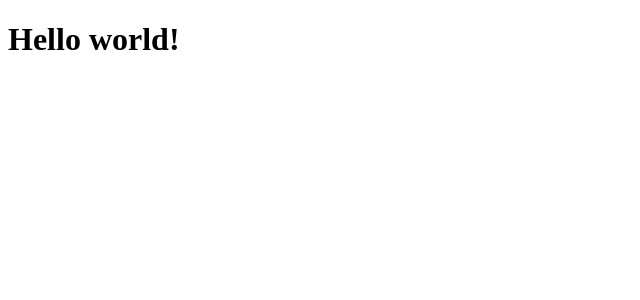
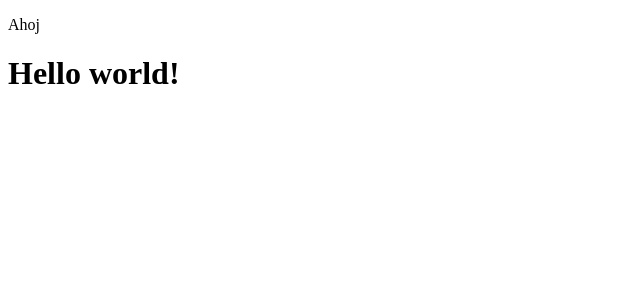
Before and after one commit to mikekubn/self-page, a Next.js app: page / in a window 1280 px wide. Shown: the top 300 px of the page, without its empty margins (0-640 px from the left). Built offline with nearby package versions, Linux system fonts and the light colour scheme.

Commit message:
fix: eslint and remove gitlab.yml

```diff
--- /dev/null
+++ b/layouts/MainLayout/index.tsx
@@ -0,0 +1,5 @@
+const MainLayout = () => (
+  <p>Ahoj</p>
+);
+
+export default MainLayout;
--- a/package.json
+++ b/package.json
@@ -38,6 +38,7 @@
     "eslint-plugin-jsx-a11y": "^6.5.1",
     "eslint-plugin-react": "^7.28.0",
     "eslint-plugin-react-hooks": "^4.3.0",
+    "eslint-plugin-tailwind": "^0.2.1",
     "eslint-plugin-tailwindcss": "^3.4.4",
     "husky": "^7.0.0",
     "lint-staged": "^12.3.4",
--- a/pages/_app.tsx
+++ b/pages/_app.tsx
@@ -1,9 +1,13 @@
 import React from 'react';
 import type { AppProps } from 'next/app';
+import MainLayout from 'layouts/MainLayout';
 
 function MyApp({ Component, pageProps }: AppProps): React.ReactElement {
   return (
-    <Component {...pageProps} />
+    <>
+      <MainLayout />
+      <Component {...pageProps} />
+    </>
   );
 }
 
```
Also changed, not shown: .eslintrc.json, .gitlab-ci.yml (deleted), 1 other file (tests, documents, lock files or other folders).
